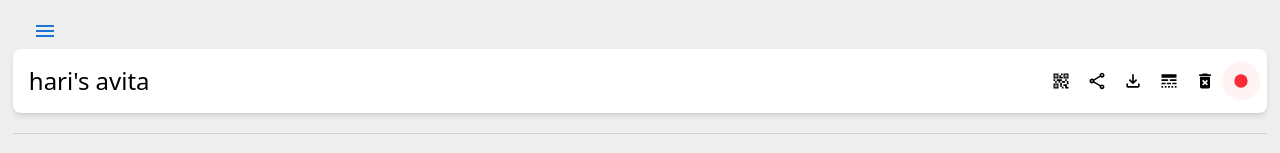
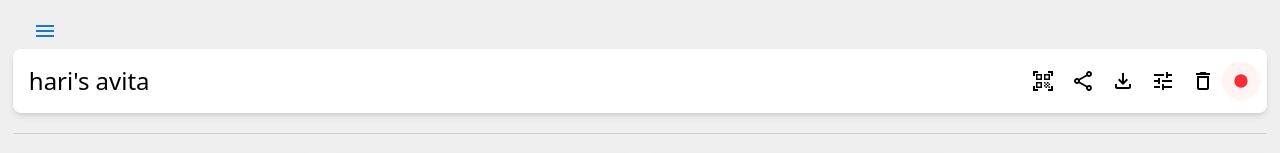
Before and after one commit to gitOfKumarSathish/wireGuardVPN, a React (Vite) app: page /peers/1 in a window 1280 px wide. Shown: the top 153 px of the page. Built offline with nearby package versions, Linux system fonts and the light colour scheme.

Commit message:
Add root route for Dashboard and update icons in PeerDetails component

```diff
--- a/src/App.tsx
+++ b/src/App.tsx
@@ -15,6 +15,7 @@ function App() {
     <Router>
       <NavigationDrawer />
       <Routes>
+        <Route path="/" element={<Dashboard />} />
         <Route path="/dashboard" element={<Dashboard />} />
         <Route path="/peers" element={<Peers />} />
         <Route path="/peers/:publicKey" element={<PeerDetails />} />
--- a/src/pages/PeerDetails.tsx
+++ b/src/pages/PeerDetails.tsx
@@ -3,15 +3,15 @@ import { useParams } from 'react-router-dom';
 
 import ContentCopyOutlinedIcon from '@mui/icons-material/ContentCopyOutlined';
 import DataUsageIcon from '@mui/icons-material/DataUsage';
-import DeleteForeverIcon from '@mui/icons-material/DeleteForever';
+import DeleteOutlineIcon from '@mui/icons-material/DeleteOutline';
 import FiberManualRecordIcon from '@mui/icons-material/FiberManualRecord';
 import FileDownloadOutlinedIcon from '@mui/icons-material/FileDownloadOutlined';
 import FlightIcon from '@mui/icons-material/Flight';
 import HomeIcon from '@mui/icons-material/Home';
-import LineStyleOutlinedIcon from '@mui/icons-material/LineStyleOutlined';
 import MultipleStopIcon from '@mui/icons-material/MultipleStop';
-import QrCode2OutlinedIcon from '@mui/icons-material/QrCode2Outlined';
+import QrCodeScannerIcon from '@mui/icons-material/QrCodeScanner';
 import ShareOutlinedIcon from '@mui/icons-material/ShareOutlined';
+import TuneIcon from '@mui/icons-material/Tune';
 import { Card, CardContent, Divider, IconButton, Tooltip, Typography } from '@mui/material';
 
 import Charts from './Charts';
@@ -40,19 +40,19 @@ const PeerDetails = () => {
                 </div>
                 <div className='flex items-center gap-4'>
                     <Tooltip title="QR Code" arrow placement='top'>
-                        <QrCode2OutlinedIcon fontSize='small' />
+                        <QrCodeScannerIcon />
                     </Tooltip>
                     <Tooltip title="Share" arrow placement='top'>
-                        <ShareOutlinedIcon fontSize='small' />
+                        <ShareOutlinedIcon />
                     </Tooltip>
                     <Tooltip title="Download" arrow placement='top'>
-                        <FileDownloadOutlinedIcon fontSize='small' />
+                        <FileDownloadOutlinedIcon />
                     </Tooltip>
                     <Tooltip title="Peer-Configuration" arrow placement='top'>
-                        <LineStyleOutlinedIcon fontSize='small' />
+                        <TuneIcon />
                     </Tooltip>
                     <Tooltip title="Delete" arrow placement='top'>
-                        <DeleteForeverIcon fontSize='small' />
+                        <DeleteOutlineIcon />
                     </Tooltip>
 
                     {/* Pulsing dot effect */}
```
